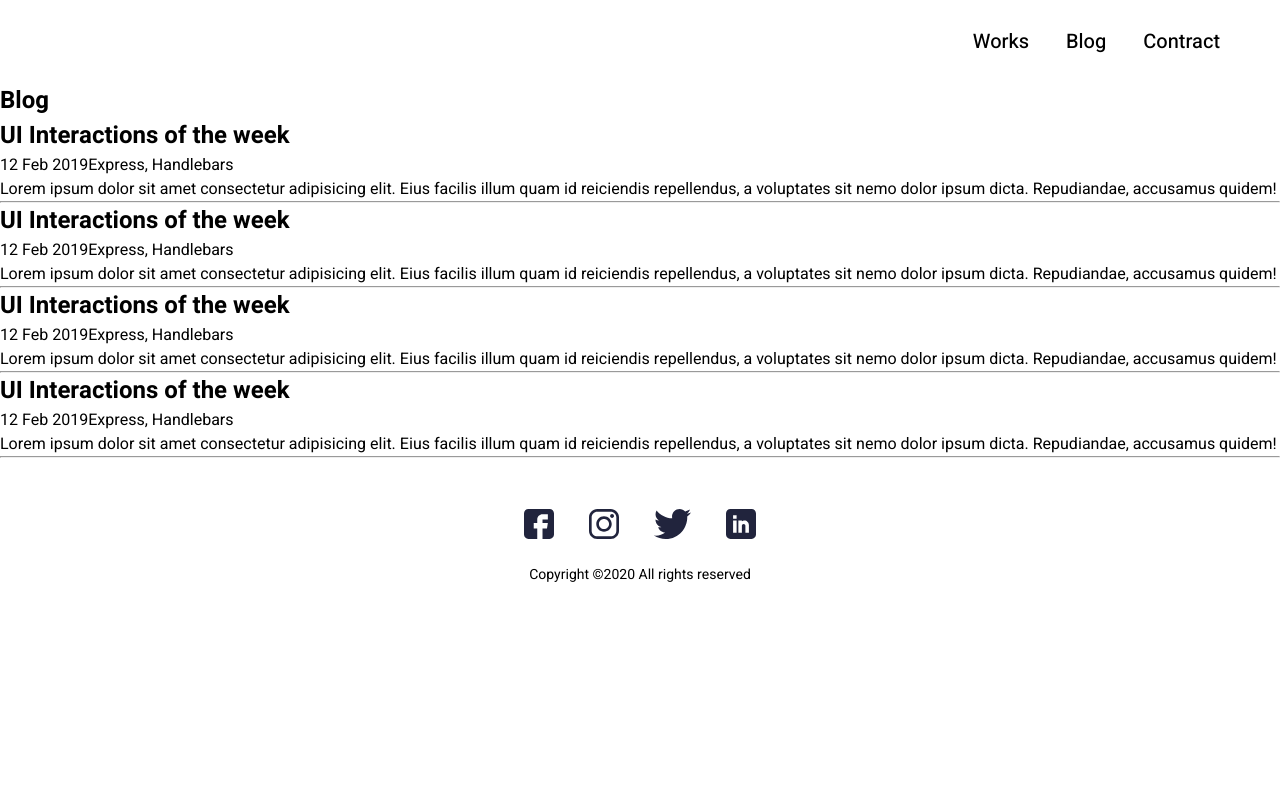
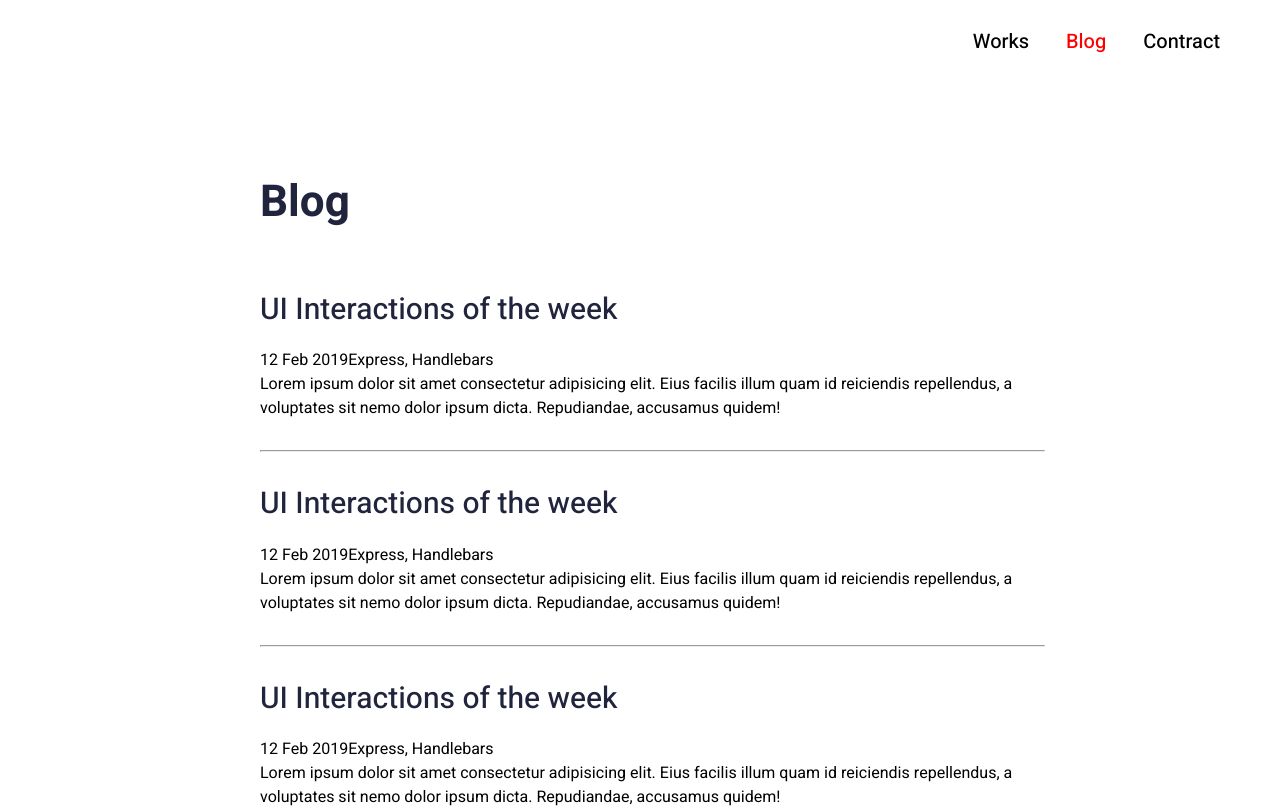
Before and after one commit to razvanstanciu/blog-project, a plain HTML site: page blog.html in a window 1280 px wide. Shown: the top 812 px of the page. Drawn offline with Linux system fonts and the light colour scheme.

Commit message:
styling blog page

```diff
--- a/blog.html
+++ b/blog.html
@@ -13,7 +13,7 @@
 <body>
     <nav class="navbar">
         <a href="#">Works</a>
-        <a href="#">Blog</a>
+        <a class="opened-link" href="#">Blog</a>
         <a href="#">Contract</a>
     </nav>
     <article>
@@ -30,12 +30,14 @@
                 <p>12 Feb 2019<span></span>Express, Handlebars</p>
                 <p>Lorem ipsum dolor sit amet consectetur adipisicing elit. Eius facilis illum quam id reiciendis repellendus, a voluptates sit nemo dolor ipsum dicta. Repudiandae, accusamus quidem!</p>
             </div>
-            <hr><div>
+            <hr>
+            <div>
                 <h2>UI Interactions of the week</h2>
                 <p>12 Feb 2019<span></span>Express, Handlebars</p>
                 <p>Lorem ipsum dolor sit amet consectetur adipisicing elit. Eius facilis illum quam id reiciendis repellendus, a voluptates sit nemo dolor ipsum dicta. Repudiandae, accusamus quidem!</p>
             </div>
-            <hr><div>
+            <hr>
+            <div>
                 <h2>UI Interactions of the week</h2>
                 <p>12 Feb 2019<span></span>Express, Handlebars</p>
                 <p>Lorem ipsum dolor sit amet consectetur adipisicing elit. Eius facilis illum quam id reiciendis repellendus, a voluptates sit nemo dolor ipsum dicta. Repudiandae, accusamus quidem!</p>
--- a/css/blog.css
+++ b/css/blog.css
@@ -4,3 +4,35 @@
     box-sizing: border-box;
     font-family: 'Heebo', sans-serif;
 }
+
+h1 {
+    font-weight: 700;
+    font-size: 44px;
+    line-height: 60px;
+    color: #21243D;
+    margin-bottom: 55px;
+}
+
+h2 {
+    font-weight: 500;
+    font-size: 30px;
+    line-height: 44.06px;
+    color: #21243D;
+    margin-bottom: 16px;
+}
+
+.opened-link {
+    color: red;
+}
+
+article {
+    display: flex;
+    justify-content: center;
+    padding: 90px 235px 0 260px;
+    flex-direction: column;
+}
+
+hr {
+    color: #E0E0E0;
+    margin: 30px 0;
+}
```
Also changed, not shown: css/style.css (+8 -0 lines).
